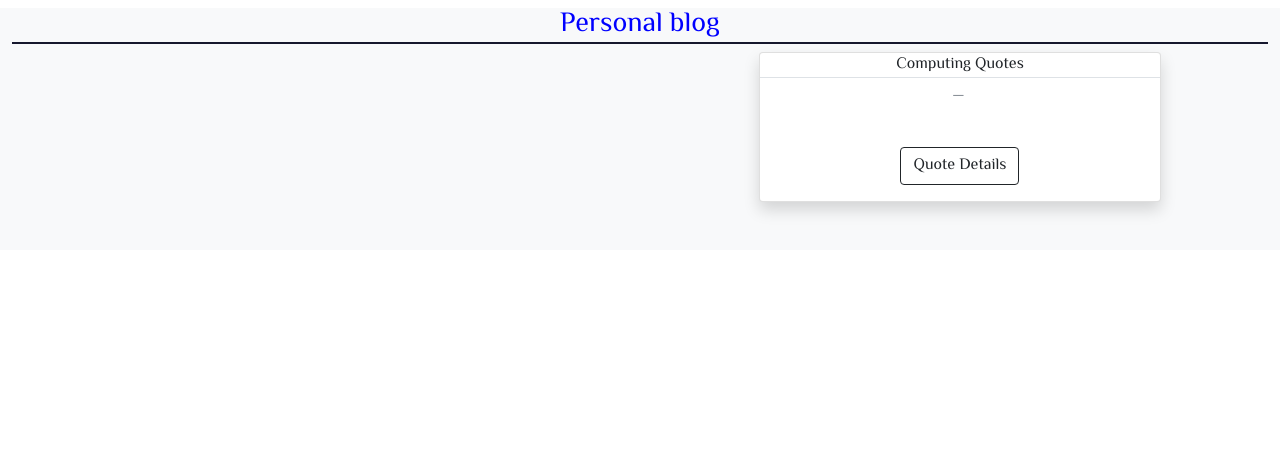
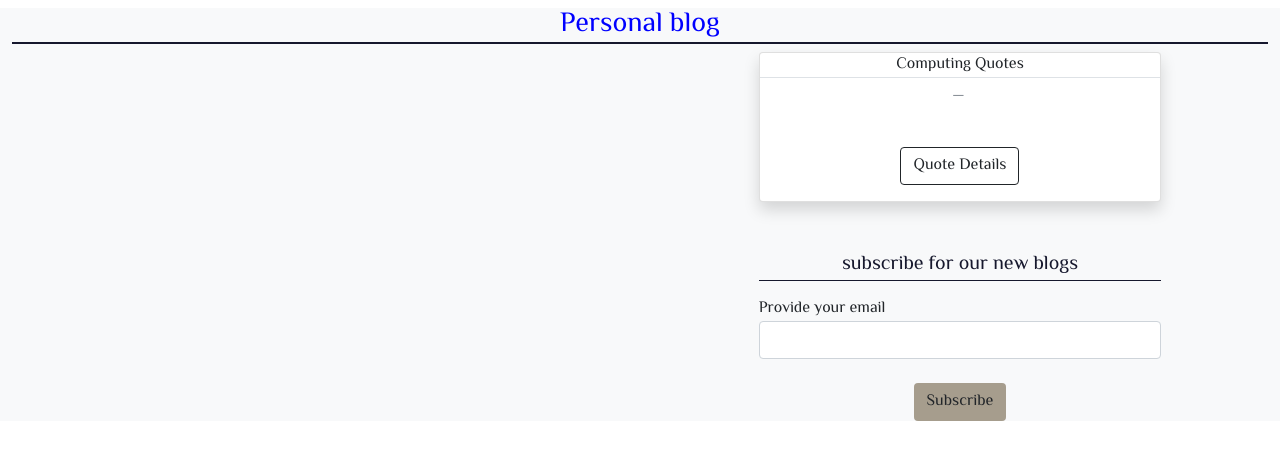
Before and after one commit to Reuben-Kipkemboi/personal-blog, a Flask app: template app/templates/index.html in a window 1280 px wide. Shown: the part 62-522 px from the top of the page. Run offline with Flask 2, Linux system fonts and the light colour scheme; the template is opened without the code that fills it, so the values that code supplies are empty; some libraries are stand-ins or nearby versions.

Commit message:
ft:form - optimize subscription form

```diff
--- a/app/static/styles.css
+++ b/app/static/styles.css
@@ -47,3 +47,14 @@
     height: 100vh;
     padding-top: 10%;
 }
+
+#subscribe{
+    background-color: #a69d8d;
+    display: block;
+    margin: 0 auto;
+
+}
+#lead{
+    border-bottom: 1px solid #16182D;
+    color: #16182D;
+}
--- a/app/templates/index.html
+++ b/app/templates/index.html
@@ -56,6 +56,16 @@
           </blockquote>
         </div>
       </div>
+
+      <form action="" class="text-align-center">
+        <div class="form-group">
+          <p class="lead text-center" id="lead">subscribe for our new blogs</p>
+          <label for="exampleInputPassword1">Provide your email</label>
+          <input type="text" class="form-control" id="email" placeholder="">
+        </div>
+        <br>
+        <button type="submit" class="btn" id="subscribe">Subscribe</button>
+      </form>
     </div>
     <div class="col-md-1"></div>
   </div>
```
